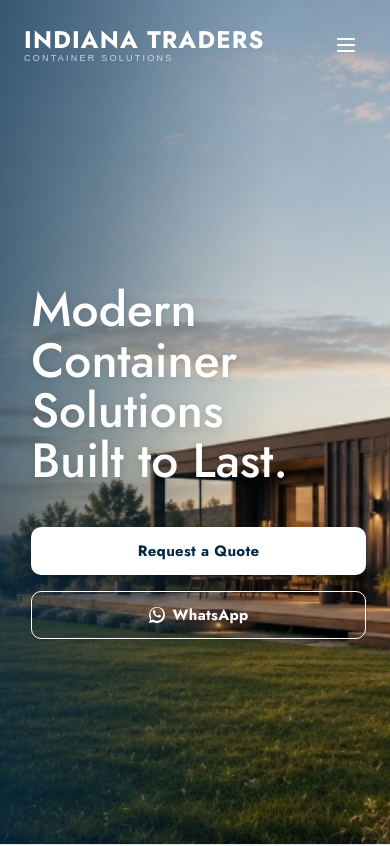
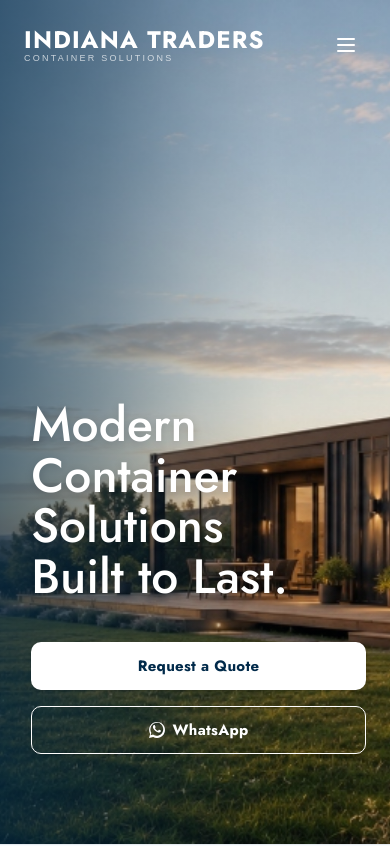
Before and after one commit to JabeerShaik786/indianatraderskkd, a Next.js app: page / in a window 390 px wide. Shown: the top 846 px of the page. Built offline with nearby package versions, Linux system fonts and the light colour scheme.

Commit message:
style: align Hero content toward bottom on mobile and position background image

```diff
--- a/src/app/page.tsx
+++ b/src/app/page.tsx
@@ -200,7 +200,7 @@ export default function Home() {
       <Header />
 
       {/* 1. HERO SECTION */}
-      <section id="hero" className="relative h-screen flex items-center pt-20 overflow-hidden bg-[#012A4A]">
+      <section id="hero" className="relative h-screen flex items-end md:items-center pt-20 pb-[90px] md:pb-0 overflow-hidden bg-[#012A4A]">
         {/* Hero Background Image - full screen background covering the entire hero */}
         <div className="absolute inset-0 z-0 select-none pointer-events-none">
           <div className="relative w-full h-full">
@@ -210,7 +210,7 @@ export default function Home() {
               initial={{ opacity: 0, scale: 1.05 }}
               animate={{ opacity: 1, scale: 1 }}
               transition={{ duration: 1.2, ease: [0.16, 1, 0.3, 1] as [number, number, number, number] }}
-              className="w-full h-full object-cover object-center"
+              className="w-full h-full object-cover object-bottom md:object-center"
             />
             {/* Soft left-to-right gradient overlay to improve text readability */}
             <div
```
